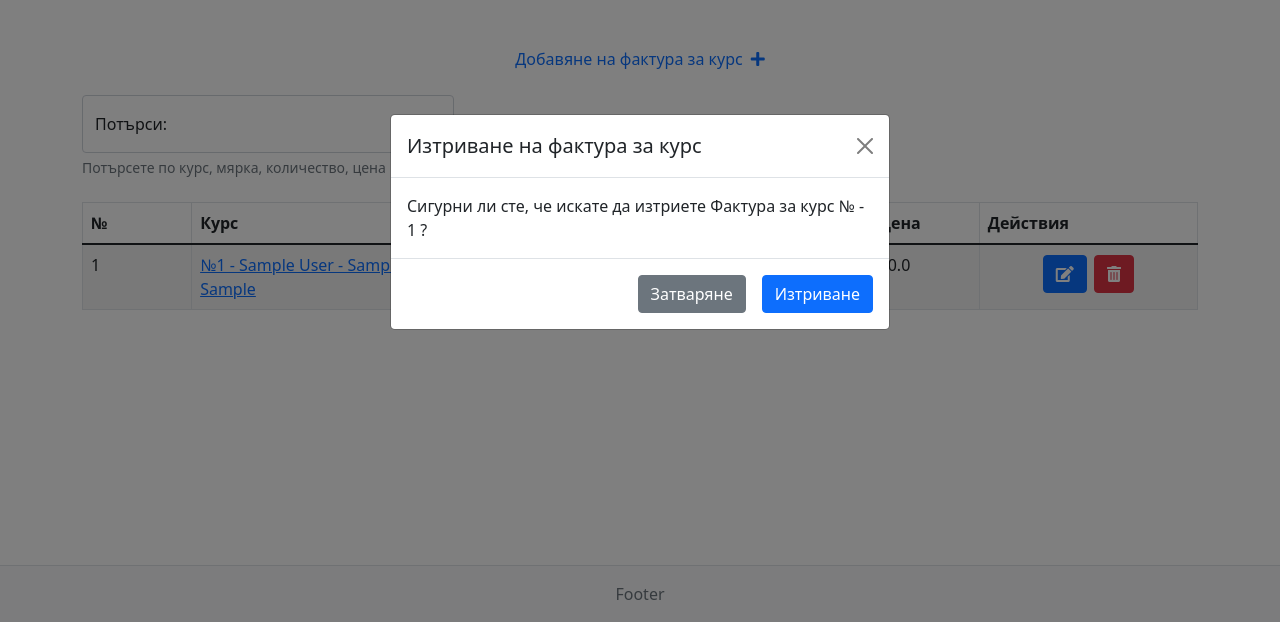
After one commit to DanailYordanov/Office-EIT, a Django app: page /course-invoices-list/ in a window 1280 px wide, after a click that opens the changed part. The commit adds this page. Shown: the part 178-800 px from the top of the page. Run offline with Django 3.2, Linux system fonts and the light colour scheme; a user stored in the database is signed in; tables that the repository leaves empty hold one stand-in row (values such as "Sample post").

Commit message:
Add views for course-invoices and fix a few bugs

```diff
--- a/project/main/forms.py
+++ b/project/main/forms.py
@@ -238,3 +238,18 @@ class ExpenseOrderModelForm(forms.ModelForm):
             'EUR_amount': forms.TextInput(
                 attrs={'class': 'form-control', 'placeholder': 'Сума в евро'}),
         }
+
+
+class CourseInvoiceModelForm(forms.ModelForm):
+    course = forms.ModelChoiceField(
+        models.Course.objects.all(), label='Курс', empty_label='Избери')
+
+    class Meta:
+        model = models.CourseInvoice
+        fields = '__all__'
+        widgets = {
+            'quantity': forms.TextInput(
+                attrs={'class': 'form-control', 'placeholder': 'Количество'}),
+            'price': forms.TextInput(
+                attrs={'class': 'form-control', 'placeholder': 'Цена'})
+        }
--- a/project/main/models.py
+++ b/project/main/models.py
@@ -1,5 +1,6 @@
 from django.db import models
 from django.conf import settings
+from django.shortcuts import reverse
 
 
 CLIENT_TYPE_CHOICES = [
@@ -35,6 +36,30 @@ PAYMENT_TYPE_CHOICES = [
     ('Дебитна карта', 'Дебитна карта'),
     ('Кредитна карта', 'Кредитна карта'),
     ('Банков превод', 'Банков превод')
+]
+
+
+MEASURE_TYPE_CHOICES = [
+    ('', 'Избери'),
+    ('Тон', 'Тон'),
+    ('Курс', 'Курс'),
+    ('Брой', 'Брой'),
+    ('Километър', 'Километър')
+]
+
+
+INVOICE_TYPE_CHOICES = [
+    ('', 'Избери'),
+    ('Фактура', 'Фактура'),
+    ('Кредитно известие', 'Кредитно известие'),
+    ('Дебитно известие', 'Дебитно известие')
+]
+
+
+TAX_TYPE_CHOICES = [
+    ('', 'Избери'),
+    ('Стандартна фактура', 'Стандартна фактура'),
+    ('Фактура без начисление на ДДС', 'Фактура без начисление на ДДС')
 ]
 
 
@@ -153,6 +178,11 @@ class Course(models.Model):
     def __str__(self):
         return f'№{self.pk} - {self.driver} - {self.contractor} - {self.from_to}'
 
+    def get_absolute_url(self):
+        return reverse('main:course-information', kwargs={
+            'pk': self.id,
+        })
+
 
 class Address(models.Model):
     address = models.CharField('Адрес', max_length=200)
@@ -229,3 +259,21 @@ class ExpenseOrder(models.Model):
 
     def __str__(self):
         return f'Разходен ордер № - {self.id}'
+
+
+class CourseInvoice(models.Model):
+    course = models.ForeignKey(
+        Course, verbose_name='Курс', null=True, on_delete=models.SET_NULL)
+    payment_type = models.CharField(
+        'Вид плащане', max_length=50, choices=PAYMENT_TYPE_CHOICES)
+    measure_type = models.CharField(
+        'Мярка', max_length=15, choices=MEASURE_TYPE_CHOICES)
+    invoice_type = models.CharField(
+        'Вид документ', max_length=30, choices=INVOICE_TYPE_CHOICES)
+    tax_type = models.CharField(
+        'ДДС', max_length=30, choices=TAX_TYPE_CHOICES)
+    quantity = models.IntegerField('Количество')
+    price = models.FloatField('Цена')
+
+    def __str__(self):
+        return f'Фактура за курс № - {self.id}'
--- /dev/null
+++ b/project/main/templates/main/course_invoices_list.html
@@ -0,0 +1,76 @@
+{% extends 'main/base.html' %}
+{% block content_main %}
+<div class="col-12 text-center mb-4">
+    <a href="{% url 'main:add-course-invoice' %}" class="text-decoration-none">
+        Добавяне на фактура за курс
+        <i class="fas fa-plus ms-1"></i>
+    </a>
+</div>
+<div class="form-floating mb-4 col-12 col-md-6 col-xl-4 gx-1">
+    <input type="text" class="form-control" id="tableSearch" placeholder="Търси" aria-describedby="tableSearchHelp">
+    <label for="tableSearch">Потърси:</label>
+    <div id="tableSearchHelp" class="form-text">
+        Потърсете по курс, мярка, количество, цена
+    </div>
+</div>
+<table class="table table-striped table-bordered table-responsive">
+    <thead>
+        <tr>
+            <th class="col-1">№</th>
+            <th class="col-3">Курс</th>
+            <th class="col-2">Мярка</th>
+            <th class="col-1">Количество</th>
+            <th class="col-1">Цена</th>
+            <th class="col-2">Действия</th>
+        </tr>
+    </thead>
+    <tbody class="table-body">
+        {% for course_invoice in course_invoices %}
+        <div class="modal fade" id="deleteCourseInvoice{{ course_invoice.id }}" tabindex="-1"
+            aria-labelledby="deleteCourseInvoice{{ course_invoice.id }}Label" aria-hidden="true">
+            <div class="modal-dialog modal-dialog-centered" role="document">
+                <div class="modal-content">
+                    <div class="modal-header">
+                        <h5 class="modal-title" id="deleteCourseInvoice{{ course_invoice.id }}Label">
+                            Изтриване на фактура за курс
+                        </h5>
+                        <button type="button" class="btn-close" data-bs-dismiss="modal" aria-label="Close"></button>
+                    </div>
+                    <div class="modal-body">
+                        Сигурни ли сте, че искате да изтриете {{ course_invoice }} ?
+                    </div>
+                    <div class="modal-footer">
+                        <button type="button" class="btn btn-secondary" data-bs-dismiss="modal">Затваряне</button>
+                        <form action="{% url 'main:delete-course-invoice' pk=course_invoice.id %}" method="post">
+                            {% csrf_token %}
+                            <button type="submit" class="btn btn-primary">Изтриване</button>
+                        </form>
+                    </div>
+                </div>
+            </div>
+        </div>
+        <tr>
+            <td class="searchable">{{ course_invoice.id }}</td>
+            <td class="searchable">
+                <a href="{{ course_invoice.course.get_absolute_url }}">
+                    {{ course_invoice.course }}
+                </a>
+            </td>
+            <td class="searchable">{{ course_invoice.measure_type }}</td>
+            <td class="searchable">{{ course_invoice.quantity }}</td>
+            <td class="searchable">{{ course_invoice.price }}</td>
+            <td class="text-center">
+                <a href="{% url 'main:update-course-invoice' pk=course_invoice.id %}"
+                    class="btn btn-primary table-action-button">
+                    <i class="fas fa-edit"></i>
+                </a>
+                <button class="btn btn-danger table-action-button" data-bs-toggle="modal"
+                    data-bs-target="#deleteCourseInvoice{{ course_invoice.id }}">
+                    <i class="fas fa-trash-alt"></i>
+                </button>
+            </td>
+        </tr>
+        {% endfor %}
+    </tbody>
+</table>
+{% endblock content_main %}
--- a/project/main/templates/main/reminders_list.html
+++ b/project/main/templates/main/reminders_list.html
@@ -25,7 +25,7 @@
     <tbody class="table-body">
         {% for reminder in reminders %}
         <div class="modal fade" id="deleteReminder{{ reminder.id }}" tabindex="-1"
-            aria-labelledby="deleteCar{{ car.id }}Label" aria-hidden="true">
+            aria-labelledby="deleteReminder{{ reminder.id }}Label" aria-hidden="true">
             <div class="modal-dialog modal-dialog-centered" role="document">
                 <div class="modal-content">
                     <div class="modal-header">
--- a/project/main/urls.py
+++ b/project/main/urls.py
@@ -68,4 +68,12 @@ urlpatterns = [
          views.ExpenseOrderDeleteView.as_view(), name='delete-expense-order'),
     path('download/expense-order/<int:pk>/',
          views.expense_order_xlsx, name='expense-order-xlsx'),
+    path('course-invoices-list/', views.course_invoices_list,
+         name='course-invoices-list'),
+    path('add-course-invoice/', views.add_course_invoice,
+         name='add-course-invoice'),
+    path('update-course-invoice/<int:pk>/',
+         views.update_course_invoice, name='update-course-invoice'),
+    path('delete-course-invoice/<int:pk>/',
+         views.CourseInvoiceDeleteView.as_view(), name='delete-course-invoice')
 ]
--- a/project/main/views.py
+++ b/project/main/views.py
@@ -890,3 +890,73 @@ def expense_order_xlsx(request, pk):
         return response
     else:
         raise PermissionDenied
+
+
+@login_required
+def course_invoices_list(request):
+    if request.user.is_staff:
+        course_invoices = models.CourseInvoice.objects.all().order_by('-pk')
+    else:
+        raise PermissionDenied
+
+    context = {
+        'course_invoices': course_invoices,
+        'page_heading': 'Фактури за курсове'
+    }
+
+    return render(request, 'main/course_invoices_list.html', context)
+
+
+@login_required
+def add_course_invoice(request):
+    if request.user.is_staff:
+        if request.method == 'POST':
+            form = forms.CourseInvoiceModelForm(request.POST)
+
+            if form.is_valid():
+                form.save()
+                return redirect('main:course-invoices-list')
+        else:
+            form = forms.CourseInvoiceModelForm()
+    else:
+        raise PermissionDenied
+
+    context = {
+        'form': form,
+        'url': reverse('main:add-course-invoice'),
+        'page_heading': 'Добавяне на фактура за курс'
+    }
+
+    return render(request, 'main/add_update_form.html', context)
+
+
+@login_required
+def update_course_invoice(request, pk):
+    course_invoice = get_object_or_404(models.CourseInvoice, id=pk)
+
+    if request.method == 'POST':
+        form = forms.CourseInvoiceModelForm(
+            request.POST, instance=course_invoice)
+
+        if form.is_valid():
+            form.save()
+            return redirect('main:course-invoices-list')
+    else:
+        form = forms.CourseInvoiceModelForm(instance=course_invoice)
+
+    context = {
+        'form': form,
+        'url': reverse('main:update-course-invoice', args=(pk,)),
+        'page_heading': 'Редактиране на фактура за курс'
+    }
+
+    return render(request, 'main/add_update_form.html', context)
+
+
+class CourseInvoiceDeleteView(LoginRequiredMixin, UserPassesTestMixin, DeleteView):
+
+    model = models.CourseInvoice
+    success_url = reverse_lazy('main:course-invoices-list')
+
+    def test_func(self):
+        return self.request.user.is_staff
```
Also changed, not shown: project/main/migrations/0026_courseinvoice.py (added).
